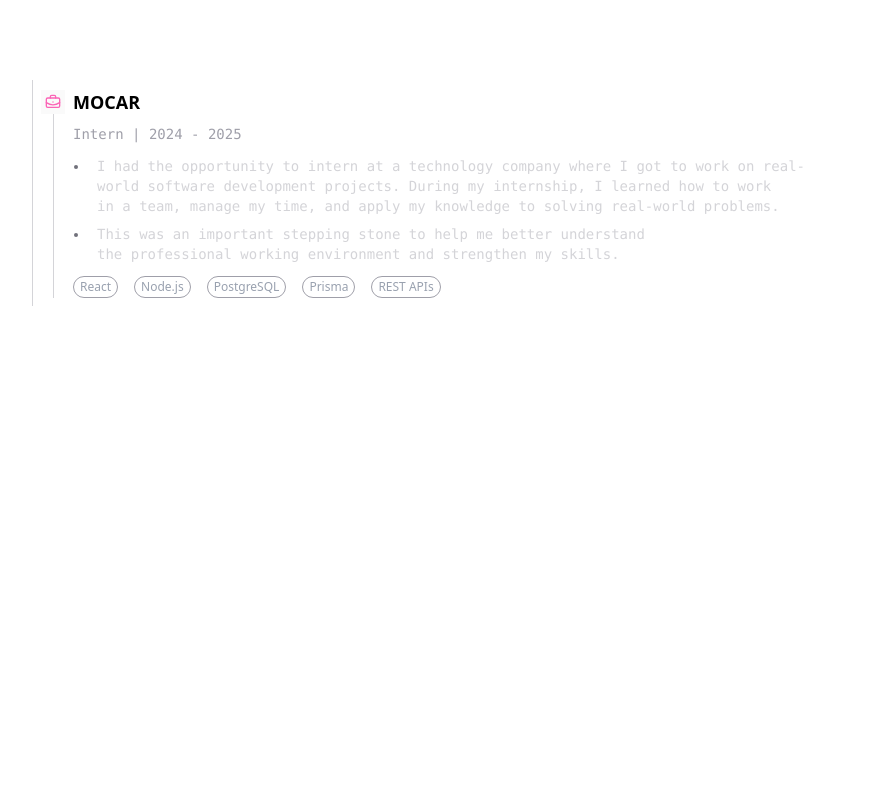
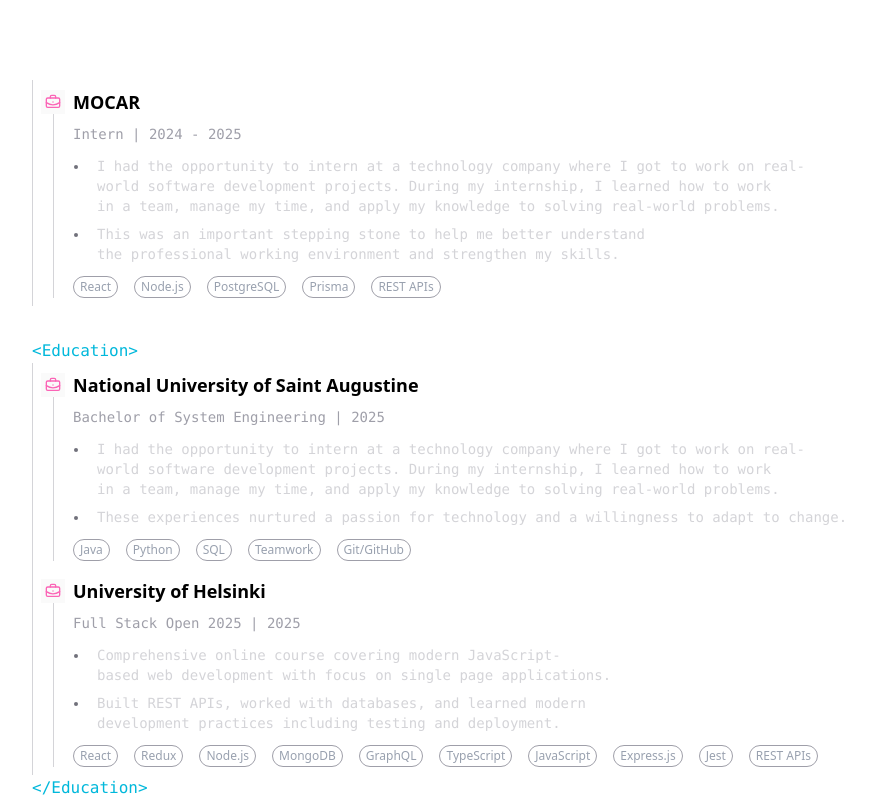
Before and after one commit to Alex-TheResilient/portfolio, a Next.js app: page / in a window 1280 px wide. Shown: the part 792-1592 px from the top of the page, without its empty margins (184-1053 px from the left). Before the commit the page ends 1098 px from the top, so only its background shows below. Built offline with nearby package versions, Linux system fonts and the light colour scheme.

Commit message:
Add EducationSection component include education experiences in Home layout

```diff
--- a/app/page.tsx
+++ b/app/page.tsx
@@ -1,6 +1,7 @@
 import Header from '@/components/layout/Header';
 import HeroSection from '@/components/sections/HeroSection';
 import { WorkSection } from '@/components/sections/WorkSection';
+import { EducationSection } from '@/components/sections/EducationSection';
 
 export default function Home() {
   return (
@@ -12,6 +13,7 @@ export default function Home() {
       <div className="container mx-auto max-w-4xl">
         <div className="scroll-mt-8 space-y-8">
           <WorkSection />
+          <EducationSection />
         </div>
       </div>
       {/* <div className="container mx-auto max-w-4xl">
--- /dev/null
+++ b/components/sections/EducationSection.tsx
@@ -0,0 +1,29 @@
+import { experiences } from '@/lib/data';
+import { ExperienceCard } from '../ui/ExperienceCard';
+
+export function EducationSection() {
+  const educationExperiences = experiences.filter(
+    (exp) => exp.type === 'education'
+  );
+
+  return (
+    <div className="space-y-0">
+      {/* Open Tag */}
+      <span className="inline-flex font-mono ml-2 text-cyan-500 dark:text-cyan-400">
+        <span className="dark:text-zinc-50">&lt;</span>
+        <span>Education</span>
+        <span className="dark:text-zinc-50">&gt;</span>
+      </span>
+      {/* Content */}
+      {educationExperiences.map((experience, index) => (
+        <ExperienceCard key={index} experience={experience} />
+      ))}
+      {/* Close Tag */}
+      <span className="inline-flex font-mono ml-2 text-cyan-500 dark:text-cyan-400">
+        <span className="dark:text-zinc-50">&lt;/</span>
+        <span>Education</span>
+        <span className="dark:text-zinc-50">&gt;</span>
+      </span>
+    </div>
+  );
+}
--- a/lib/data.ts
+++ b/lib/data.ts
@@ -113,8 +113,8 @@ export const experiences: Experience[] = [
   },
   {
     title: 'University of Helsinki',
-    subtitle: 'Full Stack Open 2024',
-    duration: '2024',
+    subtitle: 'Full Stack Open 2025',
+    duration: '2025',
     description: [
       'Comprehensive online course covering modern JavaScript-based web development with focus on single page applications.',
       'Built REST APIs, worked with databases, and learned modern development practices including testing and deployment.',
```
